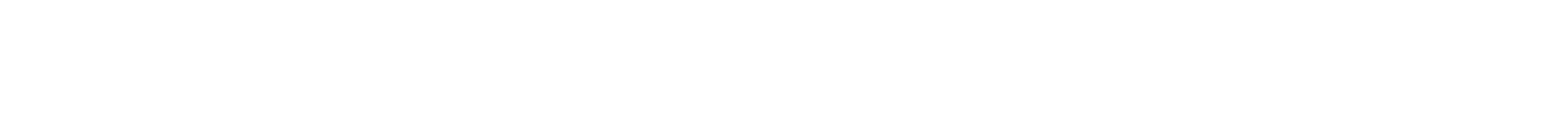
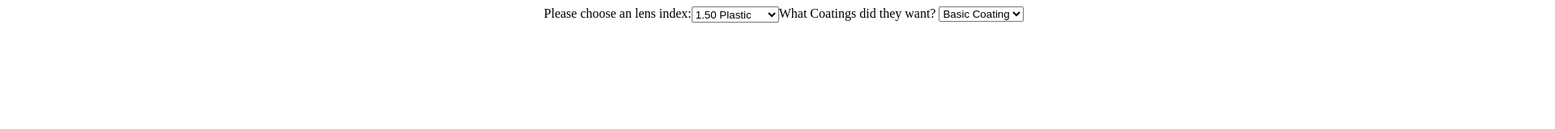
Before and after one commit to NickHChan/LensPriceCalculator, a plain HTML site: page index.html in a window 1280 px wide. Shown: the whole page at 81% size, 1920 px wide, since content can reach past the window. Drawn offline with Linux system fonts and the light colour scheme.

Commit message:
Added lens index label and coating label

```diff
--- a/index.html
+++ b/index.html
@@ -4,11 +4,27 @@
     <meta charset="UTF-8">
     <meta http-equiv="X-UA-Compatible" content="IE=edge">
     <meta name="viewport" content="width=device-width, initial-scale=1.0">
-    <style src ="styles.css"></style>
+    <link rel="stylesheet" href="styles.css">
     <script src= "scripts.js"></script>
     <title>FrameMe Optical Lens Calculator</title>
 </head>
 <body>
-
+    <div class="lensoptions">
+        <label for="Lens">Please choose an lens index:</label>
+            <select name="Lenses" id="Lenses">
+                <option value="1.50">1.50 Plastic</option>
+                <option value="Poly">Polycarbonate</option>
+                <option value="1.60">1.60 Hi-Index</option>
+                <option value="1.67">1.67 Hi-Index</option>
+                <option value="1.74">1.74 Hi-Index</option>
+            </select>
+    </div>
+    <div class="coatings">
+        <label for="Coats">What Coatings did they want?</label>
+            <select name="Coatings" id="Coatings">
+                <option value="basic">Basic Coating</option>
+                <option value="blue">Blue Coating</option>
+            </select>
+    </div>
 </body>
 </html>
--- a/styles.css
+++ b/styles.css
@@ -0,0 +1,14 @@
+body{
+    display:flex;
+    justify-content: center;
+    height: 1080px;
+    width: 1920px;
+    flex-wrap: wrap;
+}
+.lensoptions{
+    display: flex;
+}
+
+select{
+    max-height: 20px;
+}
```
